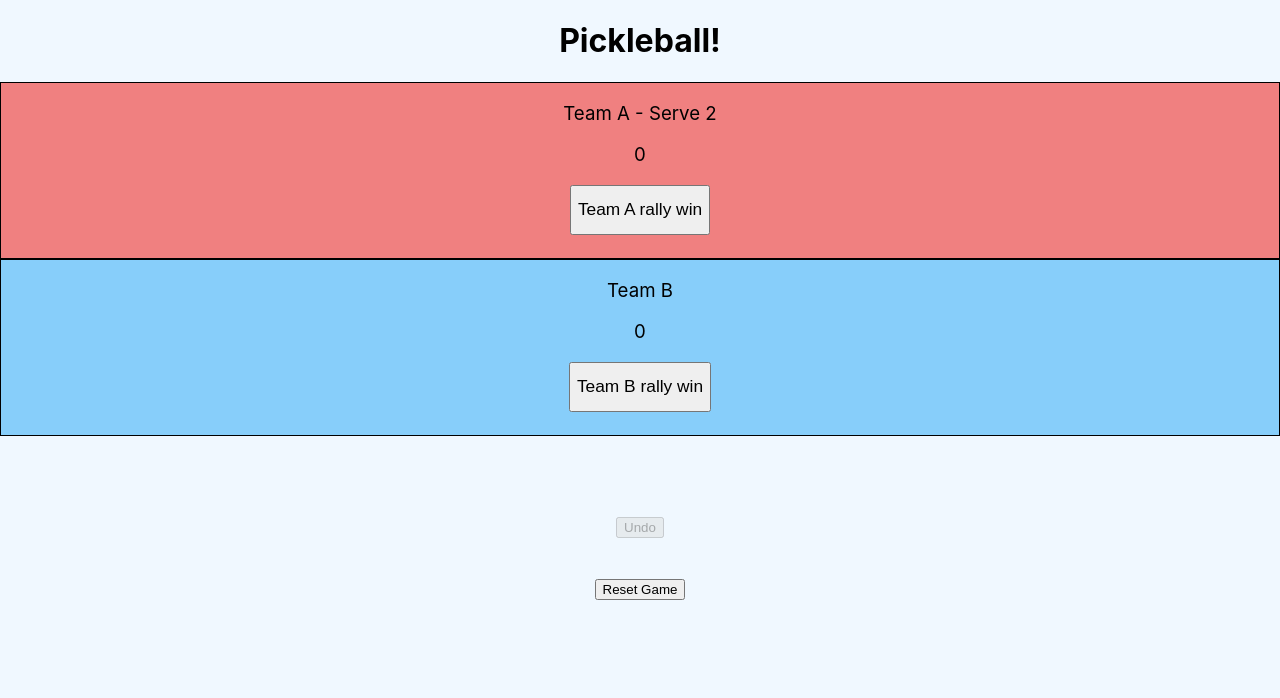
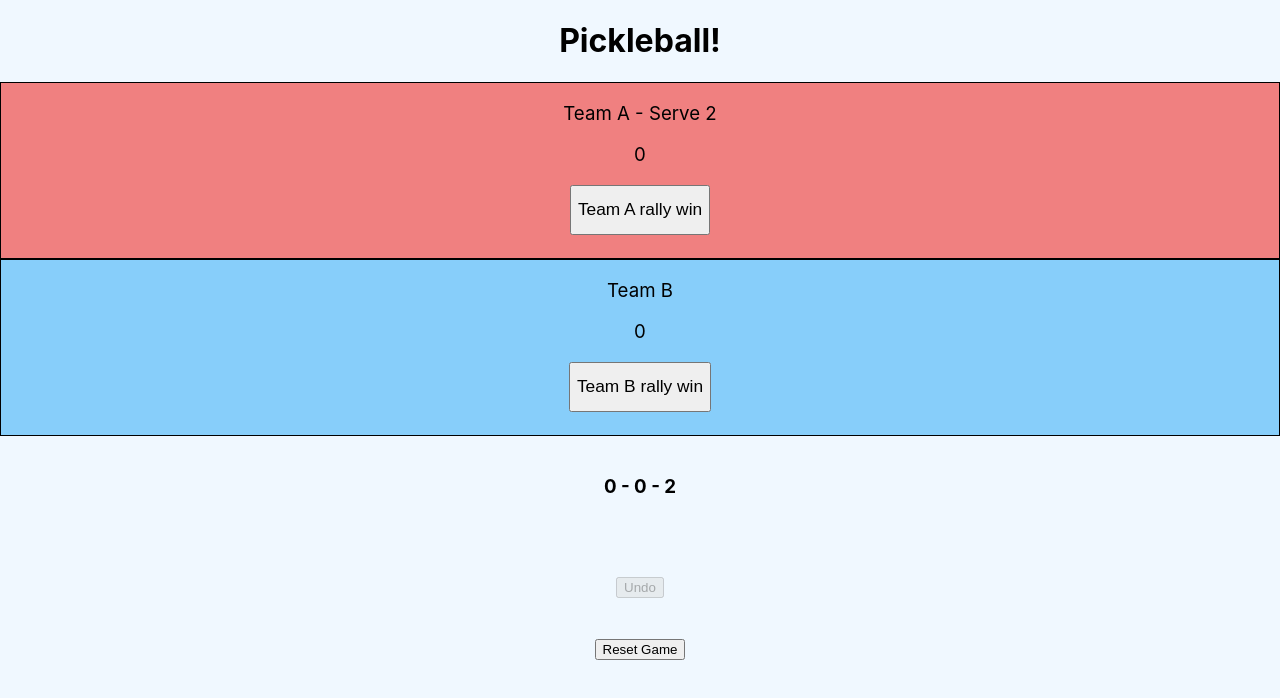
Before and after one commit to doey77/pickleball-scorer, a React (Create React App) app: page / in a window 1280 px wide. Shown: the top 698 px of the page. Built offline with nearby package versions, Linux system fonts and the light colour scheme.

Commit message:
show score string

```diff
--- a/src/components/Scoreboard.tsx
+++ b/src/components/Scoreboard.tsx
@@ -8,9 +8,17 @@ type ScoreboardProps = {
 
 export default function Scoreboard(props: ScoreboardProps) {
   const { game, scoreFunc } = props
+  const { scoreA, scoreB, servingA } = game
 
   let serveLife = 1
   if (game.lastServe) serveLife = 2
+
+  let score = ''
+  if (servingA) {
+    score = `${scoreA} - ${scoreB} - ${serveLife}`
+  } else {
+    score = `${scoreB} - ${scoreA} - ${serveLife}`
+  }
 
   return (
     <>
@@ -31,7 +39,7 @@ export default function Scoreboard(props: ScoreboardProps) {
         scoreFunc={scoreFunc}
       />
       <br />
-      {/* TODO add score display here */}
+      <h3>{score}</h3>
     </>
   )
 }
```
